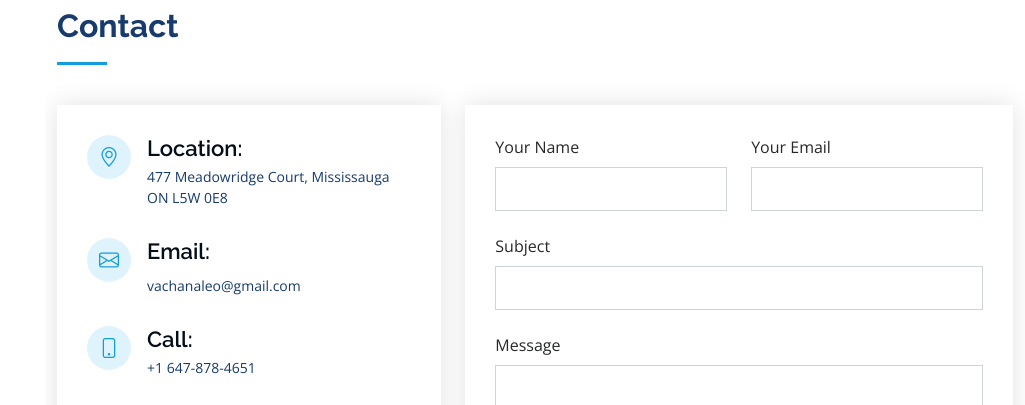
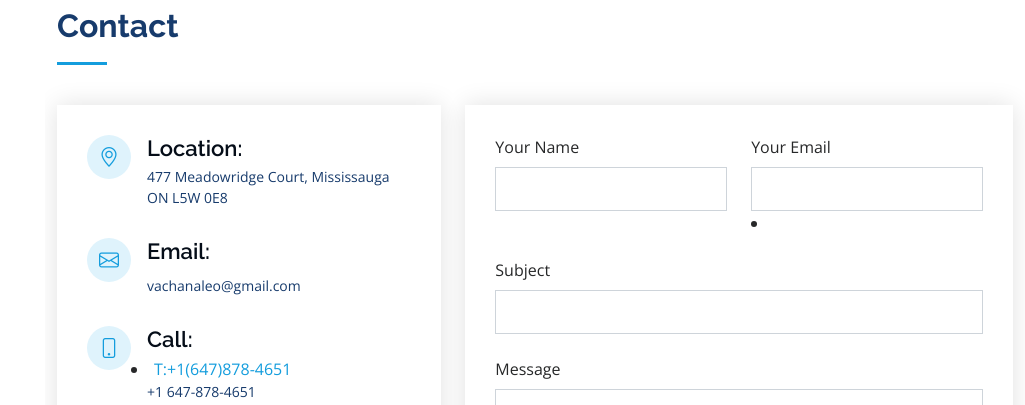
Before and after one commit to Vachana1992/QA_Portfolio, a plain HTML site: page index.html in a window 1280 px wide. Shown: the part 6015-6420 px from the top of the page, without its empty margins (255-1280 px from the left). Drawn offline with nearby package versions, Linux system fonts and the light colour scheme.

Commit message:
Update index.html

```diff
--- a/index.html
+++ b/index.html
@@ -758,6 +758,8 @@
               <div class="phone">
                 <i class="bi bi-phone"></i>
                 <h4>Call:</h4>
+
+        <li><a href="tel:+16478784651">T:+1(647)878-4651</a></li>
                 <p>+1 647-878-4651</p>
               </div>
 
@@ -776,6 +778,7 @@
                 <div class="form-group col-md-6">
                   <label for="name">Your Email</label>
                   <input type="email" class="form-control" name="email" id="email" required>
+                  <li><a href="mailto:vachanamandattil92@gmail.com"></a></li>
                 </div>
               </div>
               <div class="form-group">
```
